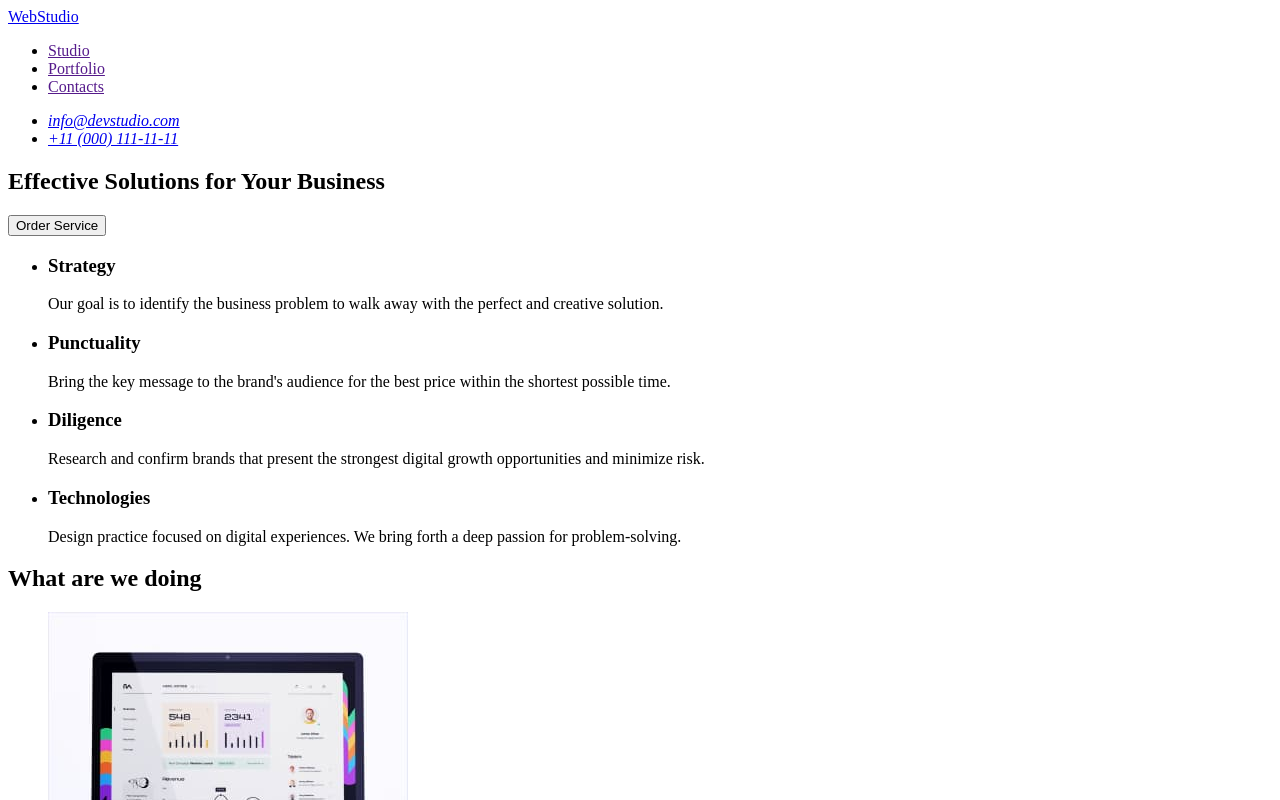
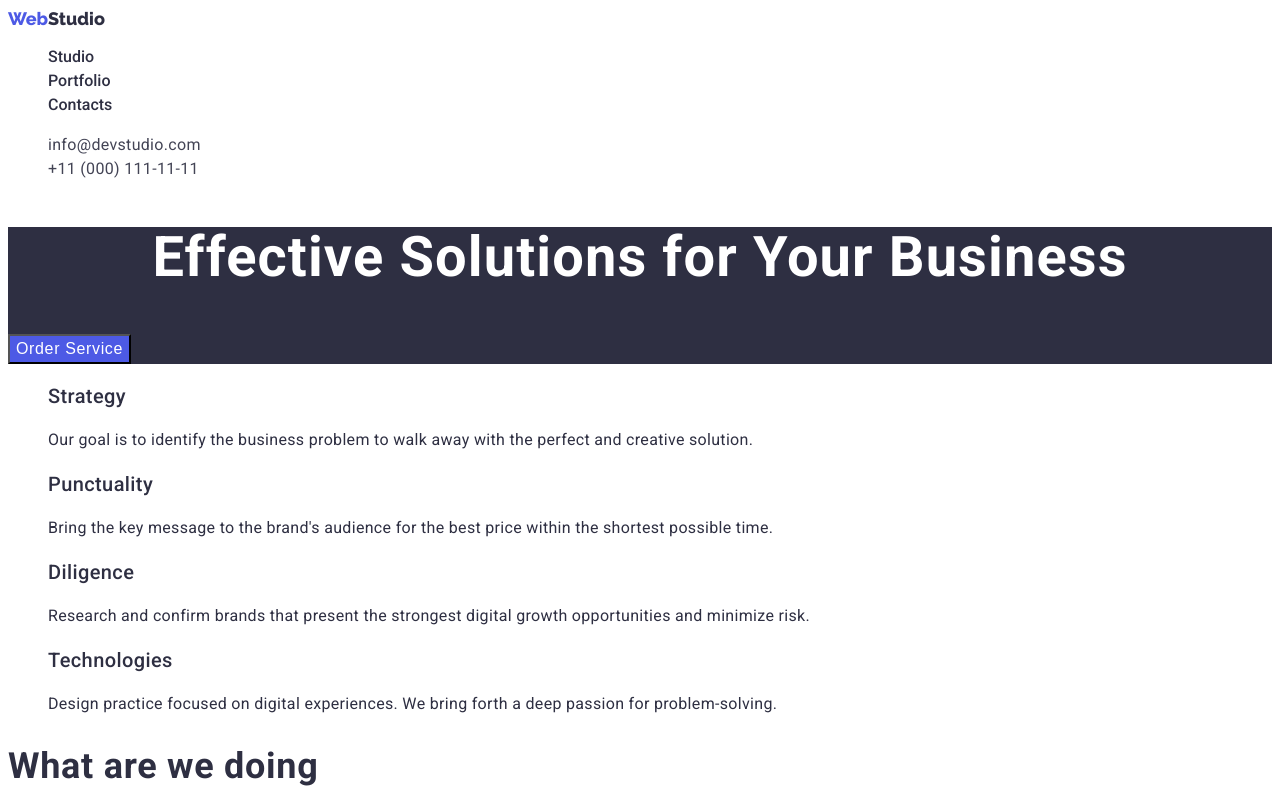
Before and after one commit to folioris/goit-markup-hw-02, a plain HTML site: page index.html in a window 1280 px wide. Shown: the top 800 px of the page. Drawn offline with Linux system fonts and the light colour scheme.

Commit message:
main page css done

```diff
--- /dev/null
+++ b/css/styles.css
@@ -0,0 +1,162 @@
+:root {
+    --primary-text-color: #2E2F42;
+        --primary-bg-color: #ffffff;
+        --hero-background-color: #2E2F42;
+        --team-background-color: #F4F4FD;
+        --accent-color: #4D5AE5;
+        --accent-color-btn: #404BBF;
+        --description-features: #2E2F42;
+        --address-color: #434455;
+        --footer-text: #E7E9FC;
+}
+
+body {
+        font-family: 'Roboto', sans-serif;
+        color: var(--primary-bg-color);
+}
+.list {
+    list-style: none;
+}
+.logo-web {
+    color: var(--accent-color);
+    text-decoration: none;
+    font-family: 'Raleway';
+    font-weight: 800;
+    font-size: 18px;
+    line-height: 21px;
+    width: 44px;
+    height: 22px;
+}
+.logo-web:hover {
+    color: var(--accent-color);
+}
+.logo-link {
+    text-decoration: none;
+     color: var(--primary-text-color);
+     font-family: 'Raleway';
+     font-weight: 800;
+     font-size: 18px;
+     line-height: 21px;
+}
+
+.menu-nav {
+    text-decoration: none;
+    color: var(--primary-text-color);
+    font-weight: 500;
+    font-size: 16px;
+    line-height: 24px;
+}
+
+.address-nav {
+     color: var(--address-color);
+     text-decoration: none;
+     font-style: normal;
+     font-weight: 400;
+     font-size: 16px;
+     line-height: 24px;
+     letter-spacing: 0.02em;
+}
+.address-nav:hover {
+    color: var(--accent-color);
+}
+
+.menu-nav:hover {
+    color: var(--accent-color);
+}
+.menu-nav:active {
+    color: var(--accent-color-btn);
+}
+
+.title{
+    background-color: var(--hero-background-color);
+}
+
+.title-desc {
+    color: var(--primary-bg-color);
+    font-weight: 700;
+    font-size: 56px;
+    line-height: 60px;
+    text-align: center;
+    letter-spacing: 0.02em;
+}
+
+.main-btn {
+    background-color: var(--accent-color);
+    color: #ffffff;
+    cursor: pointer;
+        font-weight: 500;
+        font-size: 16px;
+        line-height: 24px;
+        letter-spacing: 0.04em;
+}
+.main-btn:hover {
+ background-color: var(--accent-color-btn);
+ color: white;
+}
+
+.main-btn:focus {
+    color: var(--accent-color);
+}
+
+.features-titles {
+    color: var(--primary-text-color);
+        font-weight: 500;
+        font-size: 20px;
+        line-height: 24px;
+        letter-spacing: 0.02em;
+}
+.features-desc {
+    color: var(--description-features);
+    font-weight: 400;
+        font-size: 16px;
+        line-height: 24px;
+        letter-spacing: 0.02em;
+}
+
+.our-team {
+    background-color: var(--team-background-color);
+}
+
+.title-aboutus {
+    color: var(--primary-text-color);
+        font-weight: 700;
+        font-size: 36px;
+        line-height: 40px;
+        letter-spacing: 0.02em;
+}
+
+.title-names {
+color: var(--primary-text-color);
+font-weight: 500;
+    font-size: 20px;
+    line-height: 24px;
+    letter-spacing: 0.02em;
+}
+.card-desc {
+    color: var(--address-color);
+    font-weight: 400;
+        font-size: 16px;
+        line-height: 24px;
+        letter-spacing: 0.02em;
+}
+
+.footer {
+    background-color: var(--hero-background-color);
+}
+
+.footer-desc {
+    color: var(--footer-text);
+    font-weight: 400;
+        font-size: 16px;
+        line-height: 24px;
+        letter-spacing: 0.02em
+}
+
+.logo-footer {
+    text-decoration: none;
+        color: #ffffff;
+        font-family: 'Raleway';
+        font-weight: 800;
+        font-size: 18px;
+        line-height: 21px;
+}
--- a/index.html
+++ b/index.html
@@ -4,59 +4,78 @@
     <meta charset="UTF-8" />
     <meta http-equiv="X-UA-Compatible" content="IE=edge" />
     <meta name="viewport" content="width=device-width, initial-scale=1.0" />
+    <link rel="preconnect" href="https://fonts.googleapis.com" />
+    <link rel="preconnect" href="https://fonts.gstatic.com" crossorigin />
+    <link
+      href="https://fonts.googleapis.com/css2?family=Raleway:wght@800&family=Roboto:wght@400;500;700;900&display=swap"
+      rel="stylesheet"
+    />
     <title>WebStudio</title>
+    <link rel="stylesheet" href="./css/styles.css" />
   </head>
   <body>
     <header>
       <nav>
-        <a href="./index.html">WebStudio</a>
-        <ul>
-          <li><a href>Studio</a></li>
-          <li><a href>Portfolio</a></li>
-          <li><a href>Contacts</a></li>
+        <a class="logo-link" href="./index.html">
+          <span class="logo-web">Web</span>Studio</a
+        >
+        <ul class="list">
+          <li>
+            <a class="menu-nav" href="./index.html">Studio</a>
+          </li>
+          <li>
+            <a class="menu-nav" href="./portfolio.html">Portfolio</a>
+          </li>
+          <li><a class="menu-nav" href>Contacts</a></li>
         </ul>
       </nav>
       <address>
-        <ul>
+        <ul class="list">
           <li>
-            <a href="mailto:info@devstudio.com">info@devstudio.com</a>
+            <a class="address-nav" href="mailto:info@devstudio.com"
+              >info@devstudio.com</a
+            >
           </li>
-          <li><a href="tel:+110001111111">+11 (000) 111-11-11</a></li>
+          <li>
+            <a class="address-nav" href="tel:+110001111111"
+              >+11 (000) 111-11-11</a
+            >
+          </li>
         </ul>
       </address>
     </header>
     <main>
-      <section>
-        <h1>Effective Solutions for Your Business</h1>
-        <button type="button">Order Service</button>
+      <section class="title">
+        <h1 class="title-desc">Effective Solutions for Your Business</h1>
+        <button type="button" class="main-btn">Order Service</button>
       </section>
       <section>
         <h2 hidden>"Features">Features</h2>
-        <ul>
+        <ul class="list">
           <li>
-            <h3>Strategy</h3>
-            <p>
+            <h3 class="features-titles">Strategy</h3>
+            <p class="features-desc">
               Our goal is to identify the business problem to walk away with the
               perfect and creative solution.
             </p>
           </li>
           <li>
-            <h3>Punctuality</h3>
-            <p>
+            <h3 class="features-titles">Punctuality</h3>
+            <p class="features-desc">
               Bring the key message to the brand's audience for the best price
               within the shortest possible time.
             </p>
           </li>
           <li>
-            <h3>Diligence</h3>
-            <p>
+            <h3 class="features-titles">Diligence</h3>
+            <p class="features-desc">
               Research and confirm brands that present the strongest digital
               growth opportunities and minimize risk.
             </p>
           </li>
           <li>
-            <h3>Technologies</h3>
-            <p>
+            <h3 class="features-titles">Technologies</h3>
+            <p class="features-desc">
               Design practice focused on digital experiences. We bring forth a
               deep passion for problem-solving.
             </p>
@@ -64,9 +83,8 @@
         </ul>
       </section>
       <section>
-        <h2>What are we doing</h2>
-
-        <ul>
+        <h2 class="title-aboutus">What are we doing</h2>
+        <ul class="list">
           <li>
             <img
               src="./images/img1.jpg"
@@ -93,19 +111,19 @@
           </li>
         </ul>
       </section>
-      <section>
-        <h2>Our Team</h2>
-        <ul>
+      <section class="our-team">
+        <h2 class="title-aboutus">Our Team</h2>
+        <ul class="list">
           <li>
             <img
               src="./images/card1.jpg"
               alt="Mark Guerrero Product
-            Designer"
+             Designer"
               width="264"
               height="260"
             />
-            <h3>Mark Guerrero</h3>
-            <p>Product Designer</p>
+            <h3 class="title-names">Mark Guerrero</h3>
+            <p class="card-desc">Product Designer</p>
           </li>
           <li>
             <img
@@ -114,8 +132,8 @@
               width="264"
               height="260"
             />
-            <h3>Tom Ford</h3>
-            <p>Frontend Developer</p>
+            <h3 class="title-names">Tom Ford</h3>
+            <p class="card-desc">Frontend Developer</p>
           </li>
           <li>
             <img
@@ -124,8 +142,8 @@
               width="264"
               height="260"
             />
-            <h3>Camila Garcia</h3>
-            <p>Marketing</p>
+            <h3 class="title-names">Camila Garcia</h3>
+            <p class="card-desc">Marketing</p>
           </li>
           <li>
             <img
@@ -134,15 +152,17 @@
               width="264"
               height="260"
             />
-            <h3>Daniel Wilson</h3>
-            <p>UI Designer</p>
+            <h3 class="title-names">Daniel Wilson</h3>
+            <p class="card-desc">UI Designer</p>
           </li>
         </ul>
       </section>
     </main>
-    <footer>
-      <a href="./index.html">WebStudio</a>
-      <p>
+    <footer class="footer">
+      <a class="logo-footer" href="./index.html">
+        <span class="logo-web">Web</span>Studio</a
+      >
+      <p class="footer-desc">
         Increase the flow of customers and sales for your business with digital
         marketing & growth solutions.
       </p>
```
Also changed, not shown: portfolio.html (+25 -10 lines).
